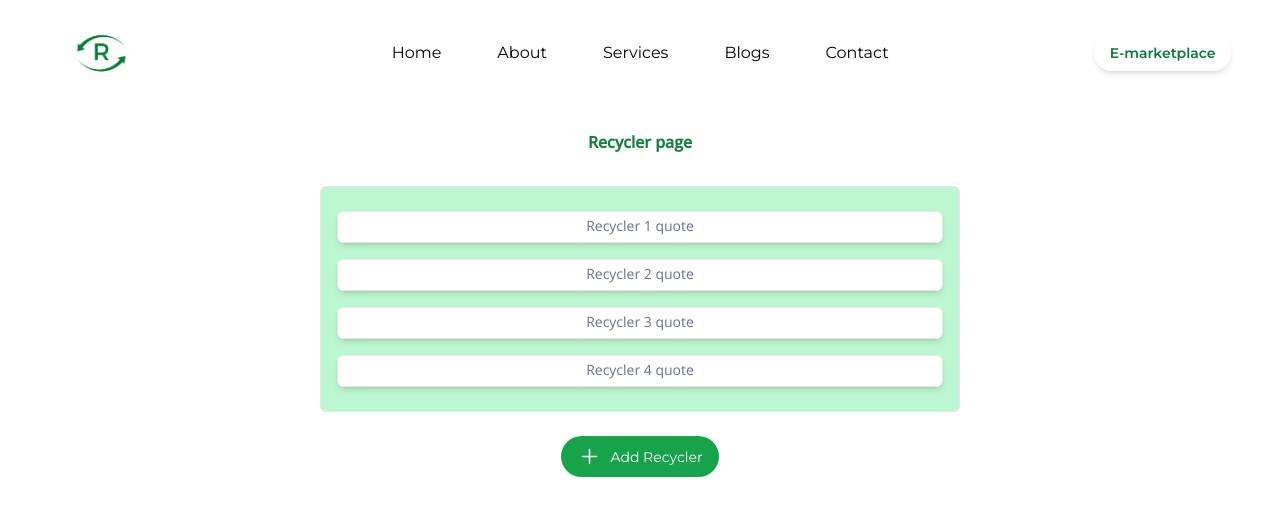
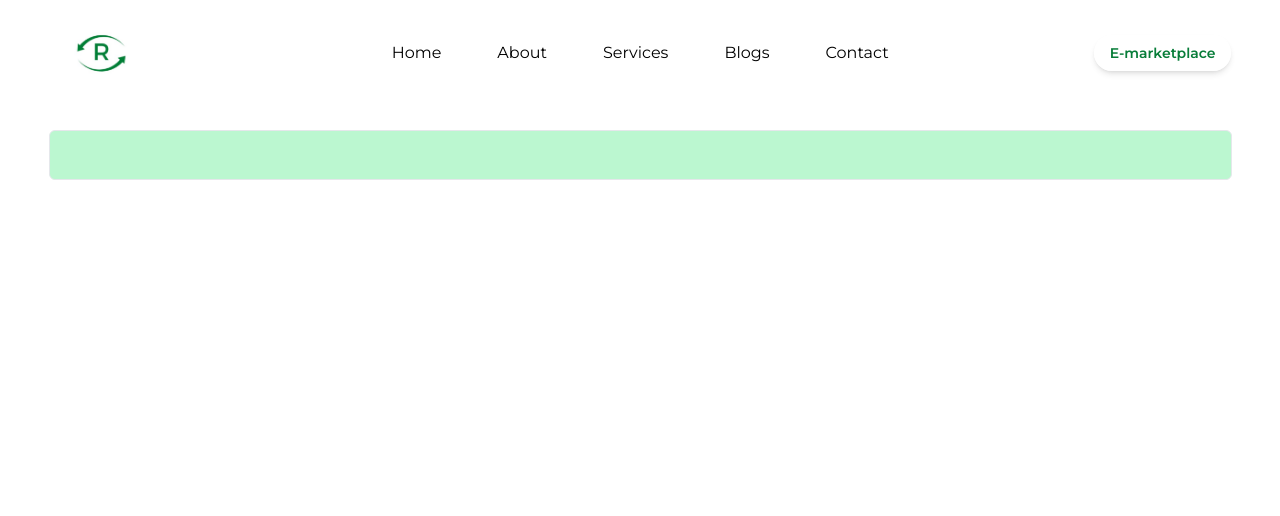
Before and after one commit to rewayy/Reway_final, a React (Vite) app: page /Recyclers in a window 1280 px wide. Shown: the top 516 px of the page. Built offline with nearby package versions, Linux system fonts and the light colour scheme; a web font is replaced by a local one.

Commit message:
add recyclercontext

```diff
--- a/src/App.jsx
+++ b/src/App.jsx
@@ -24,10 +24,12 @@ import MarketPlace from './pages/MarketPlace';
 import Recyclers from './components/MarketPlace/recyclers';
 import Sellers from './components/MarketPlace/sellers';
 import RecyclerForm from './components/MarketPlace/RecyclerForm';
+import { RecyclerProvider } from './components/MarketPlace/RecyclerContext';
 
 export default function App() {
   return (
     <>
+    <RecyclerProvider>
         <Routes>
           <Route index element={<AllSection />} />
           <Route path="/" element={<Layout />}>
@@ -54,7 +56,7 @@ export default function App() {
               <Route path='/sellers' element={<Sellers/>} />
           </Route>
         </Routes>
-
+    </RecyclerProvider>
     </>
   );
 }
--- /dev/null
+++ b/src/components/MarketPlace/RecyclerContext.jsx
@@ -0,0 +1,22 @@
+
+import { createContext, useContext, useState } from 'react';
+
+const RecyclerContext = createContext();
+
+export const RecyclerProvider = ({ children }) => {
+  const [recyclers, setRecyclers] = useState([]);
+
+  const addRecycler = (newRecycler) => {
+    setRecyclers((prevRecyclers) => [...prevRecyclers, newRecycler]);
+  };
+
+  return (
+    <RecyclerContext.Provider value={{ recyclers, addRecycler }}>
+      {children}
+    </RecyclerContext.Provider>
+  );
+};
+
+export const useRecycler = () => {
+  return useContext(RecyclerContext);
+};
--- a/src/components/MarketPlace/RecyclerForm.jsx
+++ b/src/components/MarketPlace/RecyclerForm.jsx
@@ -1,8 +1,10 @@
 import React, { useState } from 'react'
 import { MdCloudUpload } from "react-icons/md";
 import { Link, Navigate } from 'react-router-dom';
+import { useRecycler } from './RecyclerContext';
 
 const RecyclerForm = () => {
+  const { addRecycler } = useRecycler();
   const [quotationPage, setQuotationPage] = useState('');
   const [registeredNumber, setRegisteredNumber] = useState('');
   const [quotedValue, setQuotedValue] = useState('');
@@ -10,14 +12,20 @@ const RecyclerForm = () => {
 
   async function handleNewRecycler(ev) {
     ev.preventDefault();
-    console.log(e.target.value)
+    const newRecycler = {
+      quotationPage,
+      registeredNumber,
+      quotedValue,
+    };
+    addRecycler(newRecycler);
+    setRedirect(true);
 
-    try {
-      alert('New Recycler added successfully');
-      setRedirect(true);
-    } catch (e) {
-      alert('Recycler not added');
-    }
+    // try {
+    //   alert('New Recycler added successfully');
+    //   setRedirect(true);
+    // } catch (e) {
+    //   alert('Recycler not added');
+    // }
   }
 
   if (redirect) {
--- a/src/components/MarketPlace/recyclers.jsx
+++ b/src/components/MarketPlace/recyclers.jsx
@@ -1,31 +1,25 @@
 import React from 'react';
-import { IoAdd } from "react-icons/io5";
-import { Link } from 'react-router-dom';
+import { useRecycler } from './RecyclerContext';
 
 const Recyclers = () => {
+    const { recyclers } = useRecycler();
     return (
 
         <div  className='w-full h-full  min-w-[375px] md:mb-[15vh] mb-6 relative'>
             <div className='max-w-[1183px] lg:m-auto mx-2  md:mx-4 flex-col rounded-md text-black  h-screen flex   text-center'>
-
-                        <p className='text-md text-green-700 font-semibold my-2 '>Recycler page</p>
-                    <div className='flex flex-col gap-4 justify-center items-center text-center m-auto w-[50vw] my-4 '>
-
-                        {/* Recycler's details */}
-                        <div className='flex flex-col justify-center items-center gap-4 w-full border bg-green-200 px-4 rounded-md py-6 my-2'>
-                            <p className='w-full h-8 bg-white  border rounded-md shadow-md text-sm p-1 text-slate-500'>Recycler 1 quote</p>
-                            <p className='w-full h-8 bg-white  border rounded-md shadow-md text-sm p-1 text-slate-500'>Recycler 2 quote</p>
-                            <p className='w-full h-8 bg-white  border rounded-md shadow-md text-sm p-1 text-slate-500'>Recycler 3 quote</p>
-                            <p className='w-full h-8 bg-white  border rounded-md shadow-md text-sm p-1 text-slate-500'>Recycler 4 quote</p>
-                        </div>
-
-                        <Link to={'/recycler-form'} className='bg-green-600 flex  justify-center items-center gap-2 font-mont hover:bg-green-700  px-4 py-2 rounded-full text-white text-sm'>  <IoAdd size={25} /> Add Recycler</Link>
-
+                    <div className='flex flex-col justify-center items-center gap-4 w-full border bg-green-200 px-4 rounded-md py-6 my-2'>
+                        {recyclers.map((recycler, index) => (
+                            <p
+                            key={index}
+                            className='w-full h-8 bg-white  border rounded-md shadow-md text-sm p-1 text-slate-500'
+                            >
+                            {recycler.quotationPage} - {recycler.registeredNumber} -{' '}
+                            {recycler.quotedValue}
+                            </p>
+                        ))}
                     </div>
-
             </div>
         </div>
-
     );
 };
 
```
Lines whose indentation alone changed are shown as unchanged.
